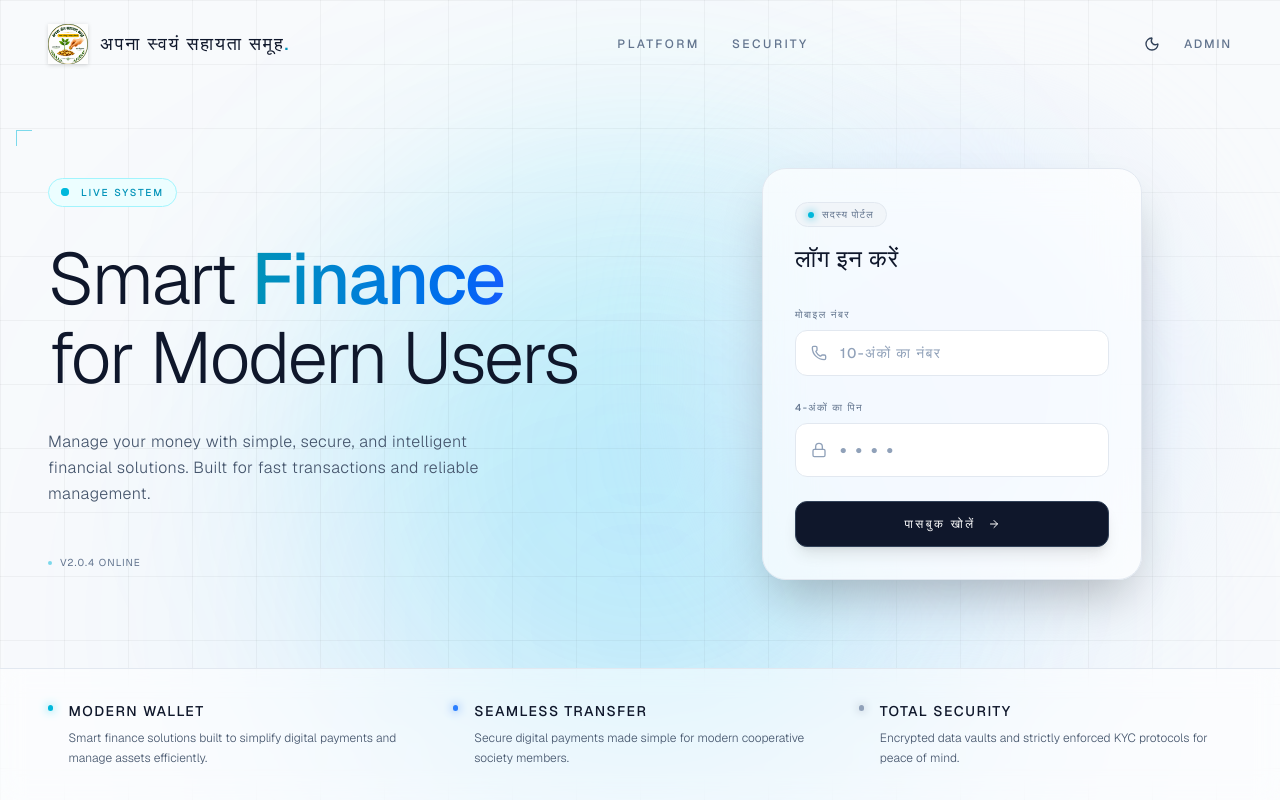
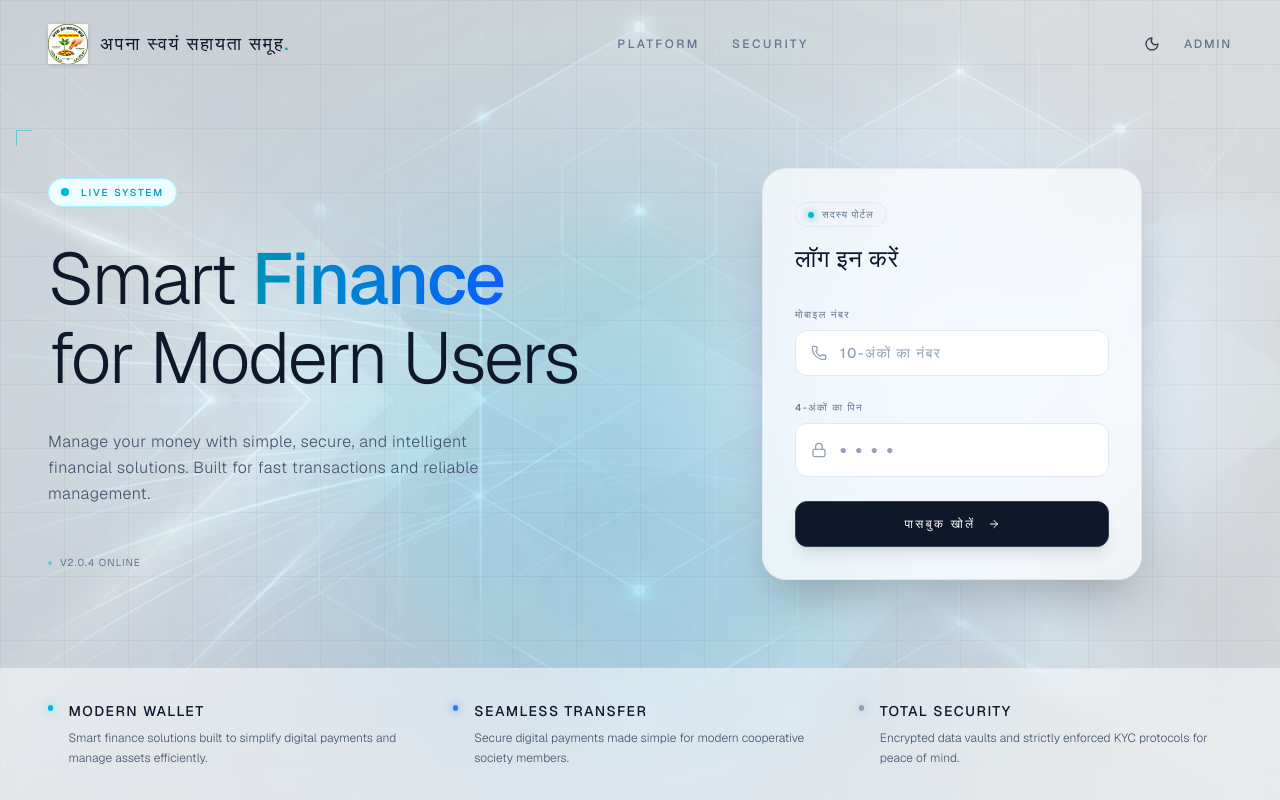
Before and after one commit to abhixyzq/RSSPP, a Next.js app: page / in a window 1280 px wide. Built offline with nearby package versions, Linux system fonts and the light colour scheme.

Commit message:
Add background image to landing page

```diff
--- a/src/app/page.tsx
+++ b/src/app/page.tsx
@@ -9,6 +9,9 @@ export default function LandingPage() {
 
       {/* Dynamic Background Effects */}
       <div className="fixed inset-0 z-0 pointer-events-none">
+        {/* Abstract Background Image */}
+        <div className="absolute inset-0 bg-[url('/bg-abstract.png')] bg-cover bg-center opacity-20 dark:opacity-30 mix-blend-overlay transition-opacity duration-500"></div>
+
         {/* Subtle grid pattern */}
         <div className="absolute inset-0 bg-[linear-gradient(to_right,#0000000a_1px,transparent_1px),linear-gradient(to_bottom,#0000000a_1px,transparent_1px)] dark:bg-[linear-gradient(to_right,#ffffff05_1px,transparent_1px),linear-gradient(to_bottom,#ffffff05_1px,transparent_1px)] bg-[size:4rem_4rem] transition-colors duration-500"></div>
 
```
Also changed, not shown: public/bg-abstract.png (added).
